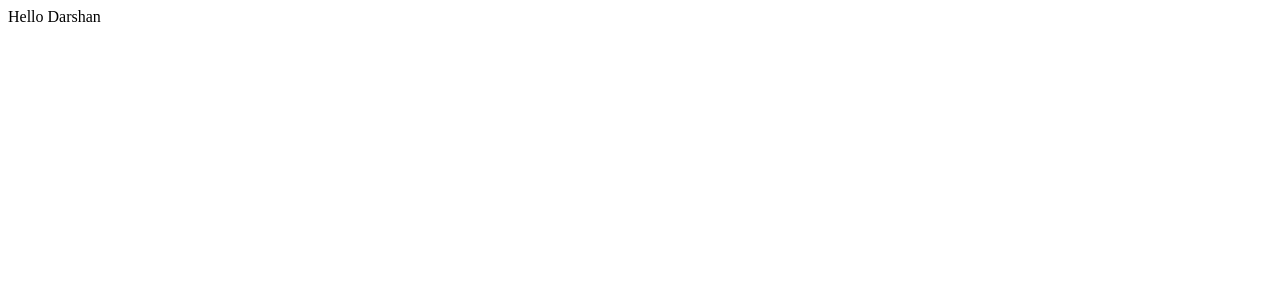
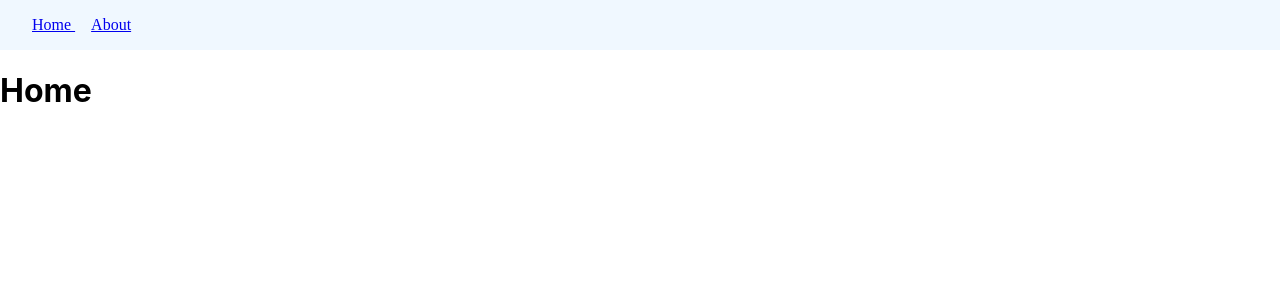
Before and after one commit to DarshVallur/React-Advanced, a React (Create React App) app: page / in a window 1280 px wide. Shown: the top 300 px of the page. Built offline with nearby package versions, Linux system fonts and the light colour scheme.

Commit message:
Basic of Router

```diff
--- a/package.json
+++ b/package.json
@@ -4,7 +4,8 @@
   "private": true,
   "dependencies": {
     "react": "^18.1.0",
-    "react-dom": "^18.1.0"
+    "react-dom": "^18.1.0",
+    "react-router-dom": "6"
   },
   "scripts": {
     "start": "react-scripts start",
--- a/src/App.js
+++ b/src/App.js
@@ -1,15 +1,19 @@
-import React, { Component } from 'react';
-import ComponentC from './ComponentC';
-import { UserContext } from './userContext';
+import React from 'react';
+import { Routes, Route } from 'react-router-dom';
+import Home from './components/Home.js';
+import About from './components/About.js';
+import Navbar from './components/Navbar.js';
 
-class App extends Component {
-  render() {
-    return (
-      <UserContext.Provider value="Darshan">
-        <ComponentC />
-      </UserContext.Provider>
-    );
-  }
+function App() {
+  return (
+    <>
+      <Navbar />
+      <Routes>
+        <Route path="/" element={<Home />}></Route>
+        <Route path="about" element={<About />}></Route>
+      </Routes>
+    </>
+  );
 }
 
 export default App;
--- a/src/ComponentC.js
+++ /dev/null
@@ -1,14 +0,0 @@
-import React, { Component } from 'react';
-import ComponentE from './ComponentE';
-
-class ComponentC extends Component {
-  render() {
-    return (
-      <div>
-        <ComponentE />
-      </div>
-    );
-  }
-}
-
-export default ComponentC;
--- a/src/ComponentE.js
+++ /dev/null
@@ -1,9 +0,0 @@
-import React, { Component } from 'react';
-import ComponentF from './ComponentF';
-class ComponentE extends Component {
-  render() {
-    return <ComponentF />;
-  }
-}
-
-export default ComponentE;
--- a/src/ComponentF.js
+++ /dev/null
@@ -1,16 +0,0 @@
-import React, { Component } from 'react';
-import { UserContext } from './userContext';
-
-class ComponentF extends Component {
-  render() {
-    return (
-      <UserContext.Consumer>
-        {(value) => {
-          return <div>Hello {value} </div>;
-        }}
-      </UserContext.Consumer>
-    );
-  }
-}
-
-export default ComponentF;
--- /dev/null
+++ b/src/components/About.js
@@ -0,0 +1,7 @@
+import React from 'react';
+
+function About(props) {
+  return <h1>About</h1>;
+}
+
+export default About;
--- /dev/null
+++ b/src/components/Home.js
@@ -0,0 +1,7 @@
+import React from 'react';
+
+function Home(props) {
+  return <h1>Home</h1>;
+}
+
+export default Home;
--- /dev/null
+++ b/src/components/Navbar.js
@@ -0,0 +1,13 @@
+import React from 'react';
+import { Link } from 'react-router-dom';
+
+function Nabbar(props) {
+  return (
+    <nav>
+      <Link to="/"> Home </Link>
+      <Link to="about"> About </Link>
+    </nav>
+  );
+}
+
+export default Nabbar;
--- a/src/index.js
+++ b/src/index.js
@@ -1,6 +1,7 @@
 import React, { StrictMode } from 'react';
 import { createRoot } from 'react-dom/client';
-
+import { BrowserRouter } from 'react-router-dom';
+import './style.css';
 import App from './App';
 
 const rootElement = document.getElementById('root');
@@ -8,6 +9,8 @@
 
 root.render(
   <StrictMode>
-    <App />
+    <BrowserRouter>
+      <App />
+    </BrowserRouter>
   </StrictMode>
 );
--- a/src/style.css
+++ b/src/style.css
@@ -1,5 +1,18 @@
+body {
+  margin: 0;
+}
+
 h1,
 p {
   font-family: -apple-system, BlinkMacSystemFont, 'Segoe UI', Roboto, Oxygen,
     Ubuntu, Cantarell, 'Open Sans', 'Helvetica Neue', sans-serif;
 }
+
+nav {
+  background-color: aliceblue;
+  padding: 16px 32px;
+}
+
+nav a {
+  margin-right: 16px;
+}
```
